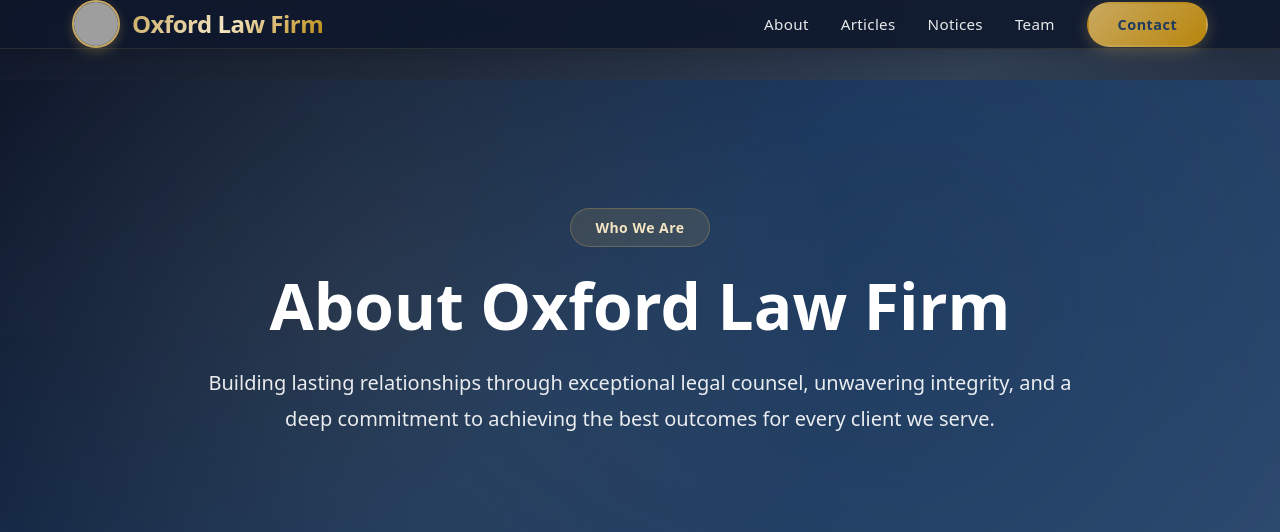
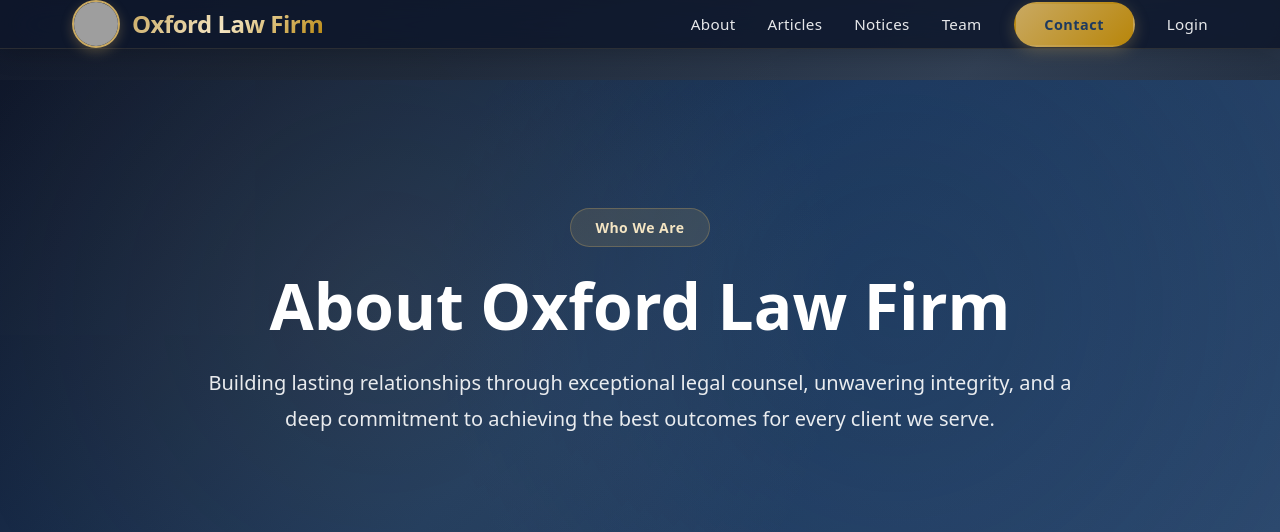
Before and after one commit to yourkrishna5/oxford_law_firm, a Django app: page /about/ in a window 1280 px wide. Shown: the top 532 px of the page. Run offline with Django 5.2, Linux system fonts and the light colour scheme; grey boxes are pictures that could not be loaded.

Commit message:
Update base.html

```diff
--- a/main/templates/base.html
+++ b/main/templates/base.html
@@ -497,6 +497,7 @@
     <li><a href="{% url 'notices' %}" class="nav-link">Notices</a></li>
     <li><a href="{% url 'team' %}" class="nav-link">Team</a></li>
     <li><a href="{% url 'contact' %}" class="contact-btn">Contact</a></li>
+    <li><a href="https://oxfordlawfirm.onrender.com/admin" class="nav-link">Login</a></li>
   </ul>
 
   <!-- Mobile Menu Button -->
@@ -516,11 +517,13 @@
     <li><a href="{% url 'articles' %}" class="mobile-nav-link block">Articles</a></li>
     <li><a href="{% url 'notices' %}" class="mobile-nav-link block">Notices</a></li>
     <li><a href="{% url 'team' %}" class="mobile-nav-link block">Team</a></li>
+    <li><a href="https://oxfordlawfirm.onrender.com/admin" class="mobile-nav-link block">Login</a></li>
     <li class="pt-4 px-4">
       <a href="{% url 'contact' %}" class="contact-btn block text-center">Contact</a>
     </li>
   </ul>
 </div>
+
   </header>
 
   <!-- Page Content -->
```
Lines whose indentation alone changed are shown as unchanged.
